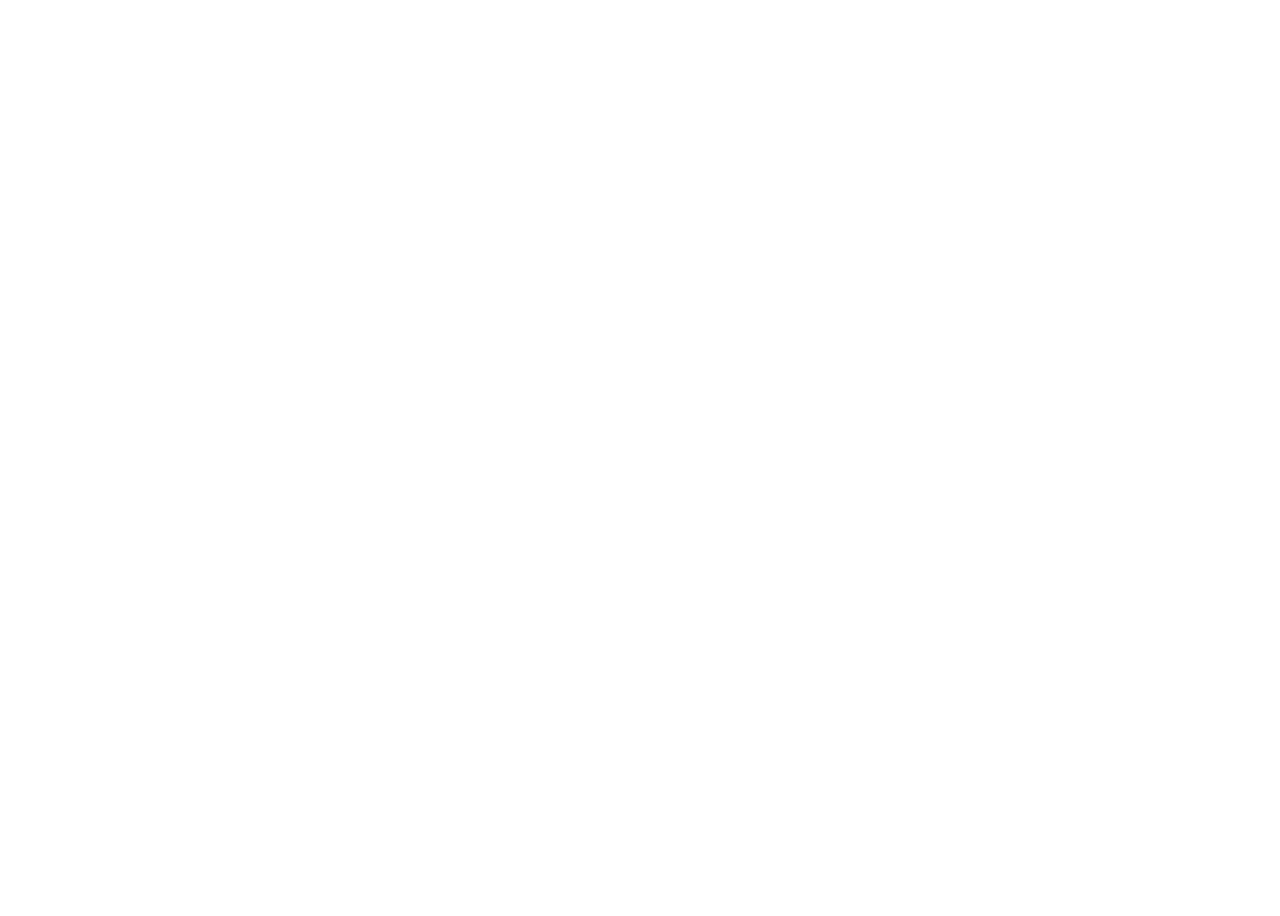
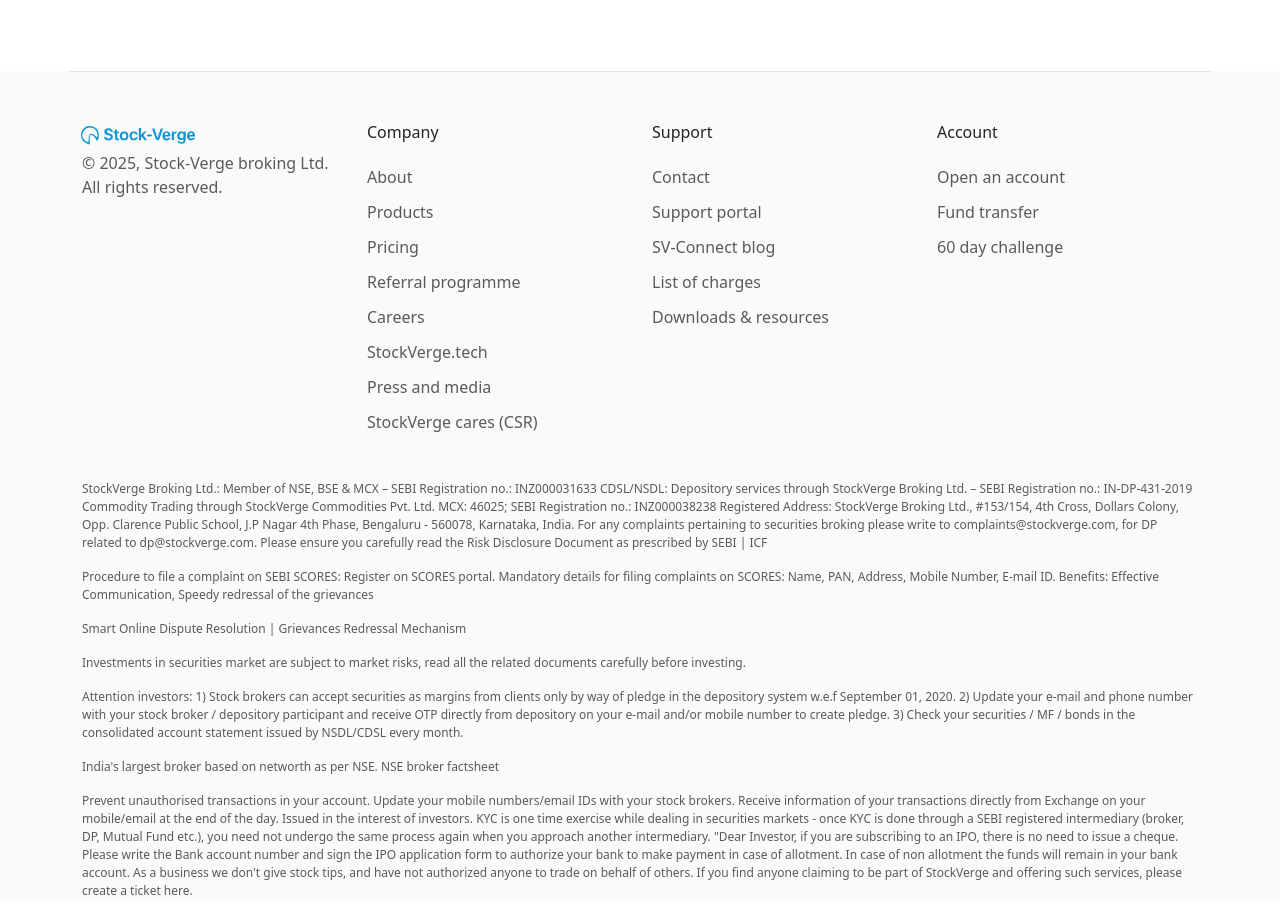
Before and after one commit to Dnyanesh3256/stock-verge, a React (Vite) app in the folder frontend/: page / in a window 1280 px wide. Shown: the part 3140-4056 px from the top of the page. Before the commit the page ends 2939 px from the top, so only its background shows below. Built offline with nearby package versions, Linux system fonts and the light colour scheme.

Commit message:
designed the footer

```diff
--- a/frontend/src/landing_page/Footer.jsx
+++ b/frontend/src/landing_page/Footer.jsx
@@ -1,9 +1,190 @@
-import React from 'react';
+import React from "react";
 
 function Footer() {
-    return (
-        <h1>Footer</h1>
-    );
+  return (
+    <footer style={{ backgroundColor: "rgb(250, 250, 250)" }}>
+      <div className="container border-top mt-5">
+        <div className="row mt-5">
+          <div className="col mb-4">
+            <img
+              src="media/images/logoStockVerge.svg"
+              alt="Logo"
+              style={{ width: "50%", marginLeft: "-3%" }}
+            />
+            <p className="text-muted">
+              &copy; 2025, Stock-Verge broking Ltd. All rights reserved.
+            </p>
+          </div>
+          <div className="col">
+            <div>
+              <p>Company</p>
+              <ul
+                className="list-unstyled"
+                style={{ fontSize: "16px", lineHeight: "35px" }}
+              >
+                <li>
+                  <a href="#" className="text-decoration-none text-muted">
+                    About
+                  </a>
+                </li>
+                <li>
+                  <a href="#" className="text-decoration-none text-muted">
+                    Products
+                  </a>
+                </li>
+                <li>
+                  <a href="#" className="text-decoration-none text-muted">
+                    Pricing
+                  </a>
+                </li>
+                <li>
+                  <a href="#" className="text-decoration-none text-muted">
+                    Referral programme
+                  </a>
+                </li>
+                <li>
+                  <a href="#" className="text-decoration-none text-muted">
+                    Careers
+                  </a>
+                </li>
+                <li>
+                  <a href="#" className="text-decoration-none text-muted">
+                    StockVerge.tech
+                  </a>
+                </li>
+                <li>
+                  <a href="#" className="text-decoration-none text-muted">
+                    Press and media
+                  </a>
+                </li>
+                <li>
+                  <a href="#" className="text-decoration-none text-muted">
+                    StockVerge cares (CSR)
+                  </a>
+                </li>
+              </ul>
+            </div>
+          </div>
+          <div className="col">
+            <p>Support</p>
+            <ul
+              className="list-unstyled"
+              style={{ fontSize: "16px", lineHeight: "35px" }}
+            >
+              <li>
+                <a href="#" className="text-decoration-none text-muted">
+                  Contact
+                </a>
+              </li>
+              <li>
+                <a href="#" className="text-decoration-none text-muted">
+                  Support portal
+                </a>
+              </li>
+              <li>
+                <a href="#" className="text-decoration-none text-muted">
+                  SV-Connect blog
+                </a>
+              </li>
+              <li>
+                <a href="#" className="text-decoration-none text-muted">
+                  List of charges
+                </a>
+              </li>
+              <li>
+                <a href="#" className="text-decoration-none text-muted">
+                  Downloads & resources
+                </a>
+              </li>
+            </ul>
+          </div>
+          <div className="col">
+            <p>Account</p>
+            <ul
+              className="list-unstyled"
+              style={{ fontSize: "16px", lineHeight: "35px" }}
+            >
+              <li>
+                <a href="#" className="text-decoration-none text-muted">
+                  Open an account
+                </a>
+              </li>
+              <li>
+                <a href="#" className="text-decoration-none text-muted">
+                  Fund transfer
+                </a>
+              </li>
+              <li>
+                <a href="#" className="text-decoration-none text-muted">
+                  60 day challenge
+                </a>
+              </li>
+            </ul>
+          </div>
+        </div>
+
+        <div className="mt-4 text-muted" style={{ fontSize: "12px" }}>
+          <p>
+            StockVerge Broking Ltd.: Member of NSE, BSE & MCX – SEBI
+            Registration no.: INZ000031633 CDSL/NSDL: Depository services
+            through StockVerge Broking Ltd. – SEBI Registration no.:
+            IN-DP-431-2019 Commodity Trading through StockVerge Commodities Pvt.
+            Ltd. MCX: 46025; SEBI Registration no.: INZ000038238 Registered
+            Address: StockVerge Broking Ltd., #153/154, 4th Cross, Dollars
+            Colony, Opp. Clarence Public School, J.P Nagar 4th Phase, Bengaluru
+            - 560078, Karnataka, India. For any complaints pertaining to
+            securities broking please write to complaints@stockverge.com, for DP
+            related to dp@stockverge.com. Please ensure you carefully read the
+            Risk Disclosure Document as prescribed by SEBI | ICF
+          </p>
+          <p>
+            Procedure to file a complaint on SEBI SCORES: Register on SCORES
+            portal. Mandatory details for filing complaints on SCORES: Name,
+            PAN, Address, Mobile Number, E-mail ID. Benefits: Effective
+            Communication, Speedy redressal of the grievances
+          </p>
+          <p>
+            Smart Online Dispute Resolution | Grievances Redressal Mechanism
+          </p>
+          <p>
+            Investments in securities market are subject to market risks, read
+            all the related documents carefully before investing.
+          </p>
+          <p>
+            Attention investors: 1) Stock brokers can accept securities as
+            margins from clients only by way of pledge in the depository system
+            w.e.f September 01, 2020. 2) Update your e-mail and phone number
+            with your stock broker / depository participant and receive OTP
+            directly from depository on your e-mail and/or mobile number to
+            create pledge. 3) Check your securities / MF / bonds in the
+            consolidated account statement issued by NSDL/CDSL every month.
+          </p>
+          <p>
+            India's largest broker based on networth as per NSE. NSE broker
+            factsheet
+          </p>
+          <p>
+            Prevent unauthorised transactions in your account. Update your
+            mobile numbers/email IDs with your stock brokers. Receive
+            information of your transactions directly from Exchange on your
+            mobile/email at the end of the day. Issued in the interest of
+            investors. KYC is one time exercise while dealing in securities
+            markets - once KYC is done through a SEBI registered intermediary
+            (broker, DP, Mutual Fund etc.), you need not undergo the same
+            process again when you approach another intermediary. "Dear
+            Investor, if you are subscribing to an IPO, there is no need to
+            issue a cheque. Please write the Bank account number and sign the
+            IPO application form to authorize your bank to make payment in case
+            of allotment. In case of non allotment the funds will remain in your
+            bank account. As a business we don't give stock tips, and have not
+            authorized anyone to trade on behalf of others. If you find anyone
+            claiming to be part of StockVerge and offering such services, please
+            create a ticket here.
+          </p>
+        </div>
+      </div>
+    </footer>
+  );
 }
 
 export default Footer;
--- a/frontend/src/landing_page/OpenAccount.jsx
+++ b/frontend/src/landing_page/OpenAccount.jsx
@@ -2,7 +2,15 @@
 
 function OpenAccount() {
     return (
-        <h1>Open Account</h1>
+        <div className="container p-5">
+            <div className="row text-center">
+                <div className="col">
+                    <h1 className='mt-5'>Open a Stock-Verge account</h1>
+                    <p>Modern platforms and apps, &#8377;0 investments, and flat &#8377;20 intraday and F&O trades.</p>
+                    <button className='p-2 btn btn-primary fs-5 mb-5' style={{width: "20%"}}>Sigup now</button>
+                </div>
+            </div>
+        </div>
     );
 }
 
```
Also changed, not shown: frontend/src/landing_page/home/Pricing.jsx (line endings or trailing spaces).
